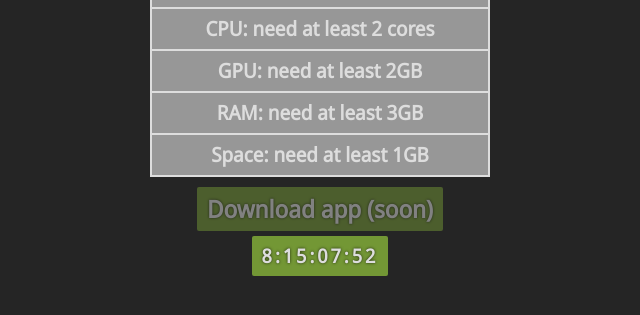
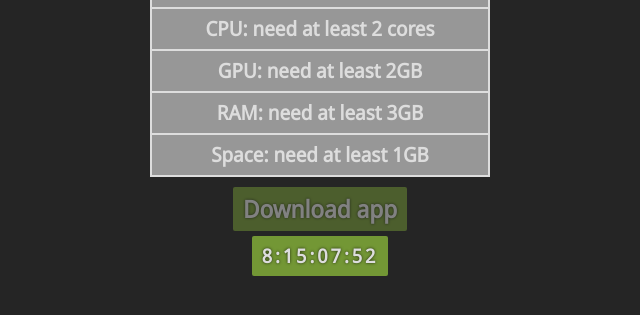
Before and after one commit to 1GMX1/mjm-website, a plain HTML site: page index.html in a window 1280 px wide. Shown: the part 359-674 px from the top of the page, without its empty margins (320-960 px from the left). Drawn offline with Linux system fonts and the light colour scheme.

Commit message:
Update index.html

```diff
--- a/index.html
+++ b/index.html
@@ -74,7 +74,7 @@
                 <div class="download-area">
                     <div>
                         <div tabindex="0" role="button" class="download-btn hidden">
-                            <span>Download app (soon)</span>
+                            <span>Download app</span>
                         </div>
                         <div class="download-btn-progress-text-area">
                             <div>
```
